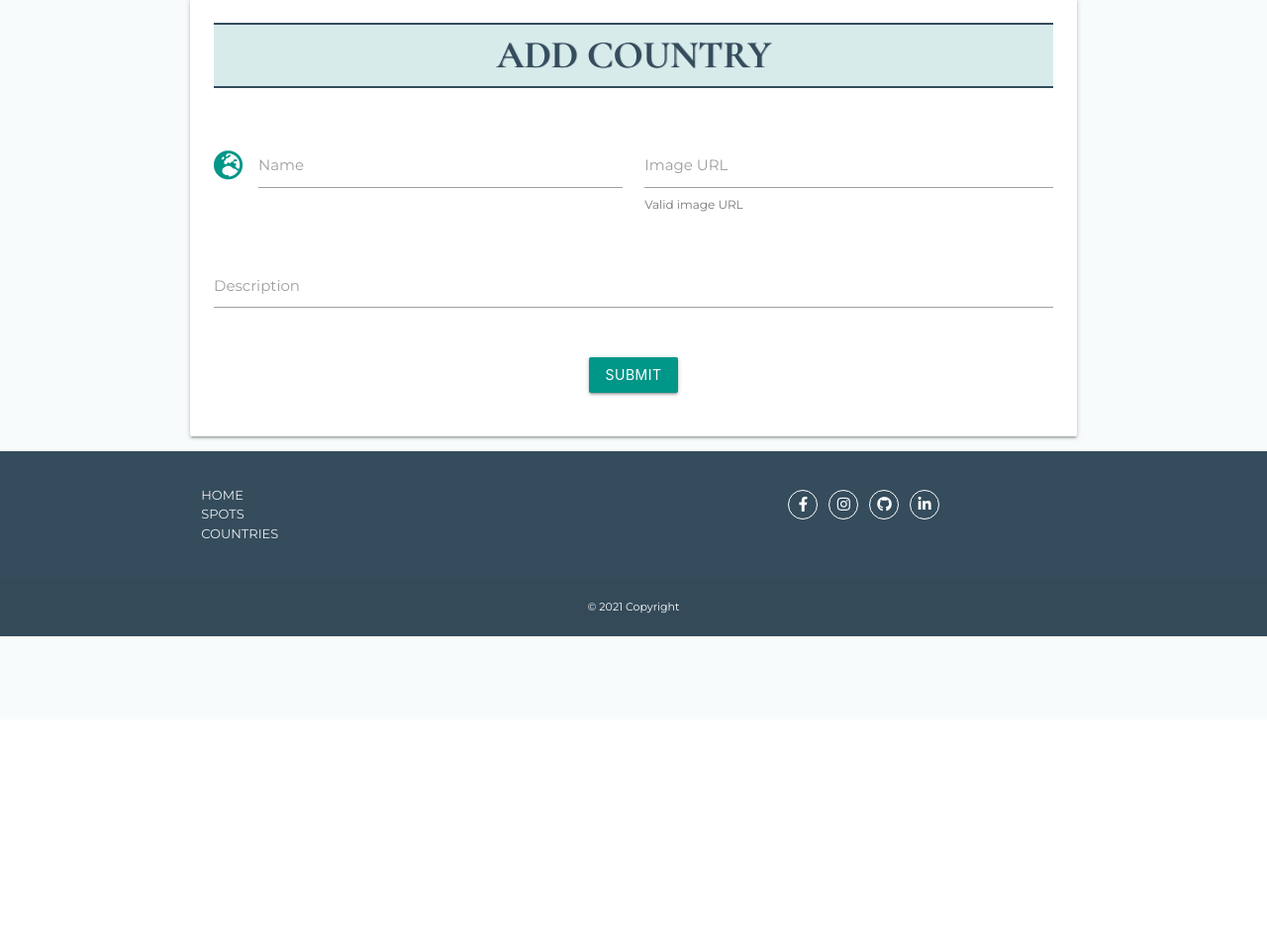
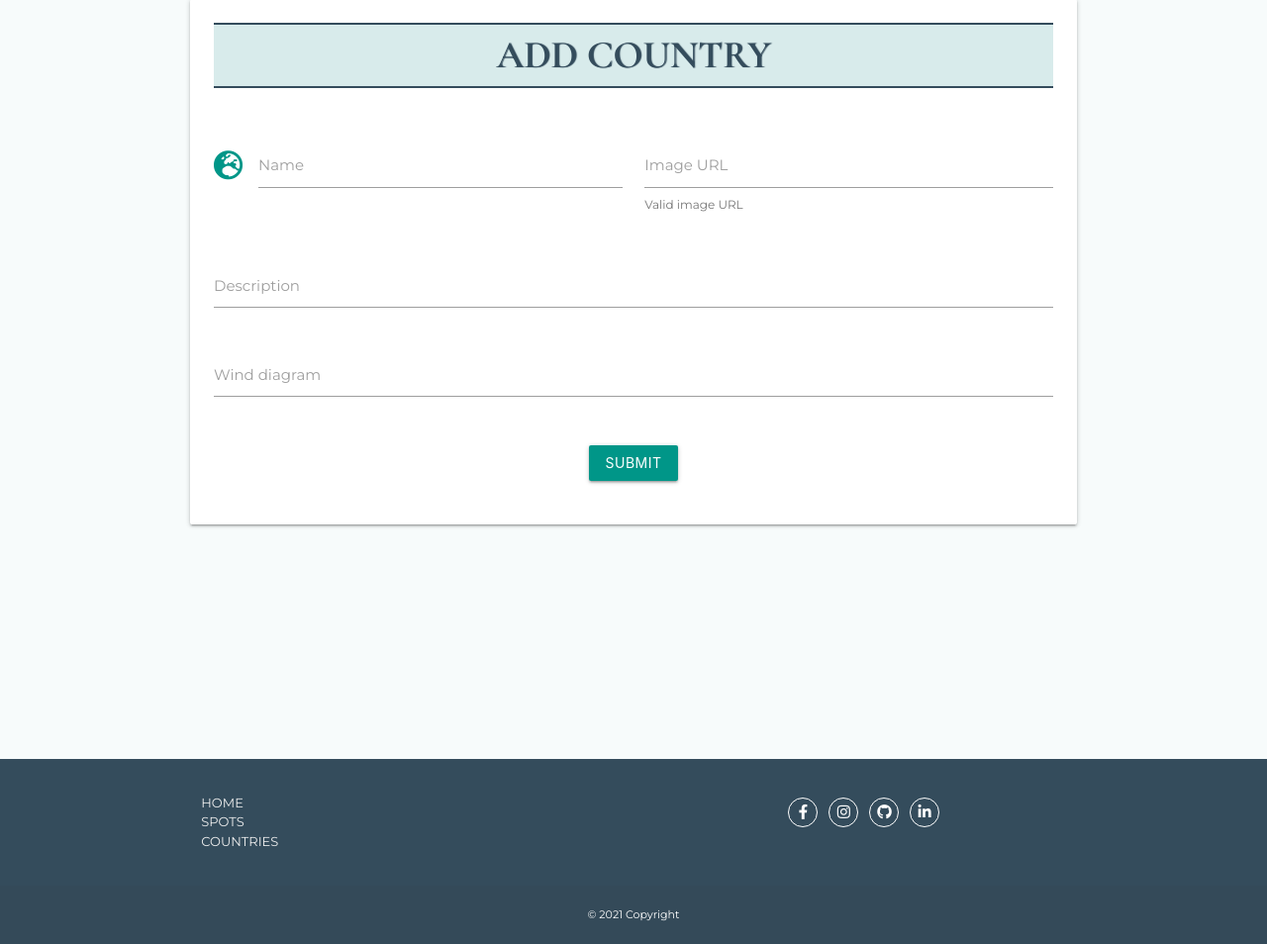
Before and after one commit to kristinabog/eu-kite-spots, a Flask app: page /add_country in a window 1280 px wide. Shown: the part 73-1027 px from the top of the page at 99% size. Before the commit the page ends 716 px from the top, so only its background shows below. Run offline with Flask 2, Linux system fonts and the light colour scheme; some libraries are stand-ins or nearby versions.

Commit message:
Add new category keys to edit and add form

```diff
--- a/app.py
+++ b/app.py
@@ -179,7 +179,9 @@ def add_country():
     if request.method == "POST":
         country = {
             "country_name": request.form.get("country_name"),
-            "country_img": request.form.get("country_img")
+            "country_img": request.form.get("country_img"),
+            "country_description": request.form.get("country_description"),
+            "country_wind": request.form.get("country_wind")
         }
         mongo.db.countries.insert_one(country)
         flash("New Country Added")
@@ -193,7 +195,9 @@ def edit_country(country_id):
     if request.method == "POST":
         submit = {
             "country_name": request.form.get("country_name"),
-            "country_img": request.form.get("country_img")
+            "country_img": request.form.get("country_img"),
+            "country_description": request.form.get("country_description"),
+            "country_wind": request.form.get("country_wind")
         }
         mongo.db.countries.update({"_id": ObjectId(country_id)}, submit)
         flash("Country Successfully Updated")
--- a/templates/add_country.html
+++ b/templates/add_country.html
@@ -1,6 +1,6 @@
 {% extends "base.html" %}
 {% block content %}
-<div class="container">
+<div class="container gen-container">
     <div class="card-panel col s12 m8 l6">
         <hr class="heading-hr">
         <h3 class="heading center-align heading-bg">Add Country</h3>
@@ -24,8 +24,13 @@
             <div class="row">
                 <div class="input-field col s12">
                     <textarea id="country_description" name="country_description"
-                    minlength="5" maxlength="200" class="materialize-textarea validate" required></textarea>
+                    minlength="5" maxlength="330" class="materialize-textarea validate" required></textarea>
                     <label for="country_description">Description</label>
+                </div>
+                <div class="input-field col s12">
+                    <textarea id="country_wind" name="country_wind"
+                    minlength="5" class="materialize-textarea validate" required></textarea>
+                    <label for="country_wind">Wind diagram</label>
                 </div>
             </div>
             <!-- submit button-->
```
Also changed, not shown: templates/edit_country.html (+10 -5 lines).
